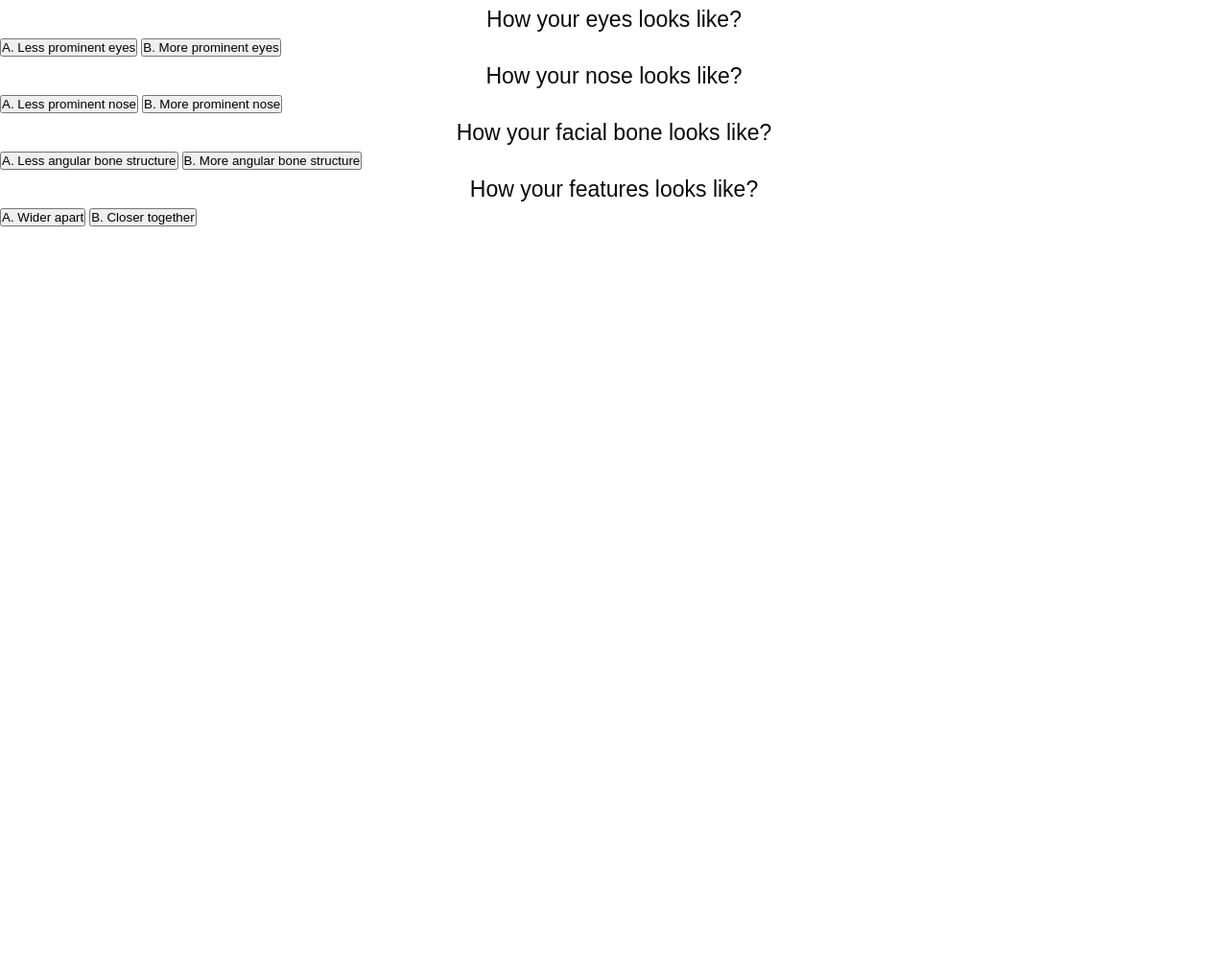
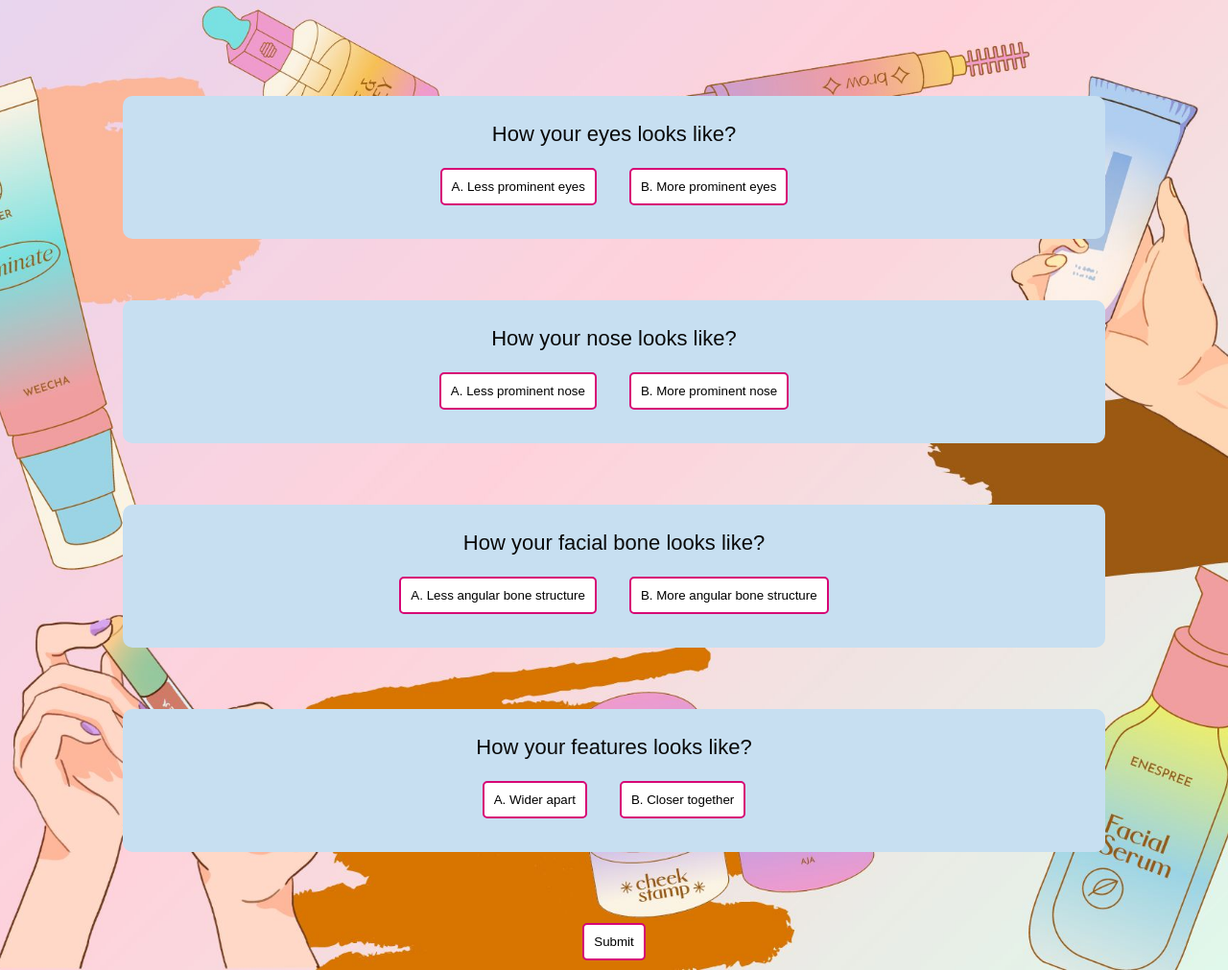
Before and after one commit to afiqahaunie/ColorMakeupAnalysis, a Flask app: page /makeup in a window 1280 px wide. Shown: the part 91-1102 px from the top of the page at 96% size. Before the commit the page ends 327 px from the top, so only its background shows below. Run offline with Flask 3, Linux system fonts and the light colour scheme.

Commit message:
css for makeup test page and a bit correction for makeup page html

```diff
--- a/static/style.css
+++ b/static/style.css
@@ -157,6 +157,81 @@ p{
     box-shadow: 0 0 20px 0px rgba(0,0,0,2);
 }
 
+.test-segment{
+    min-height: 100vh;
+    margin: 0;
+    padding: 0;
+    background-image: url(background.jpg);
+    background-position: center;
+    background-size: cover;
+    position: relative;
+    width: 100%;
+    margin: auto;
+    text-align: center;
+    padding-top: 100px;
+}
+
+.test-question-container{
+    margin-top: 5%;
+    display: column;
+    justify-content: space-between;
+    width: 80%;
+    margin: auto;
+    text-align: center;
+    padding-top: 50px;
+    flex-basis: 31%;
+    background: rgb(199, 223, 241);
+    border-radius: 10px;
+    margin-bottom: 5%;
+    padding: 20px 12px;
+    box-sizing: border-box;
+}
+
+h2.question{
+    color: rgb(9, 9, 9);
+    font-size: 22px;
+    font-weight: 300;
+    font-family: Arial;
+    text-align: center;
+    line-height: 20px;
+    padding: 10px;
+}
+
+.answer-btn{
+    font-family: sans-serif;
+    font-weight: 150;
+    border: 2px solid #d70675;
+    background: white;
+    padding: 10px;
+    margin: 15px;
+    text-align: center;
+    border-radius: 5px;
+    cursor: pointer;
+    transition: 0.2s;
+}
+
+.answer-btn:hover{
+    background: #d70675;
+}
+
+.submit{
+    font-family: sans-serif;
+    font-weight: 200;
+    border: 2px solid #d70675;
+    background: white;
+    padding: 10px;
+    margin: 10px;
+    text-align: center;
+    align-items: center;
+    border-radius: 5px;
+    cursor: pointer;
+    transition: 0.2s;
+}
+
+.submit:hover{
+    background: #d70675;
+}
+
 @media(max-width: 700px){
     .nav-links ul li{
         display: block;
--- a/templates/makeup_page.html
+++ b/templates/makeup_page.html
@@ -42,11 +42,12 @@
             <button class="answer-btn" id="answer-A">A. Less angular bone structure</button>
             <button class="answer-btn" id="answer-B">B. More angular bone structure</button>
         </div>
-        <div class="test-question-container"></div>
+        <div class="test-question-container">
             <h2 class="question">How your features looks like?</h2>
             <button class="answer-btn" id="answer-A">A. Wider apart</button>
             <button class="answer-btn" id="answer-B">B. Closer together</button>
         </div>
+        <button class="submit">Submit</button>
     </section>
 
     <script>
```
Lines whose indentation alone changed are shown as unchanged.
